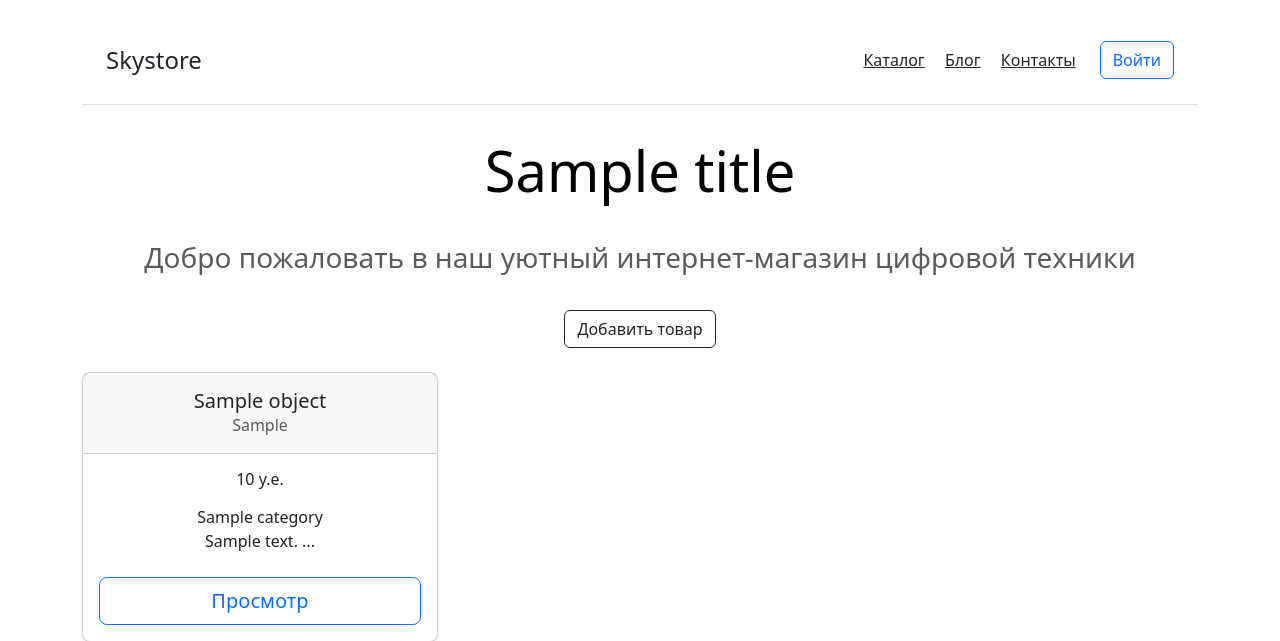
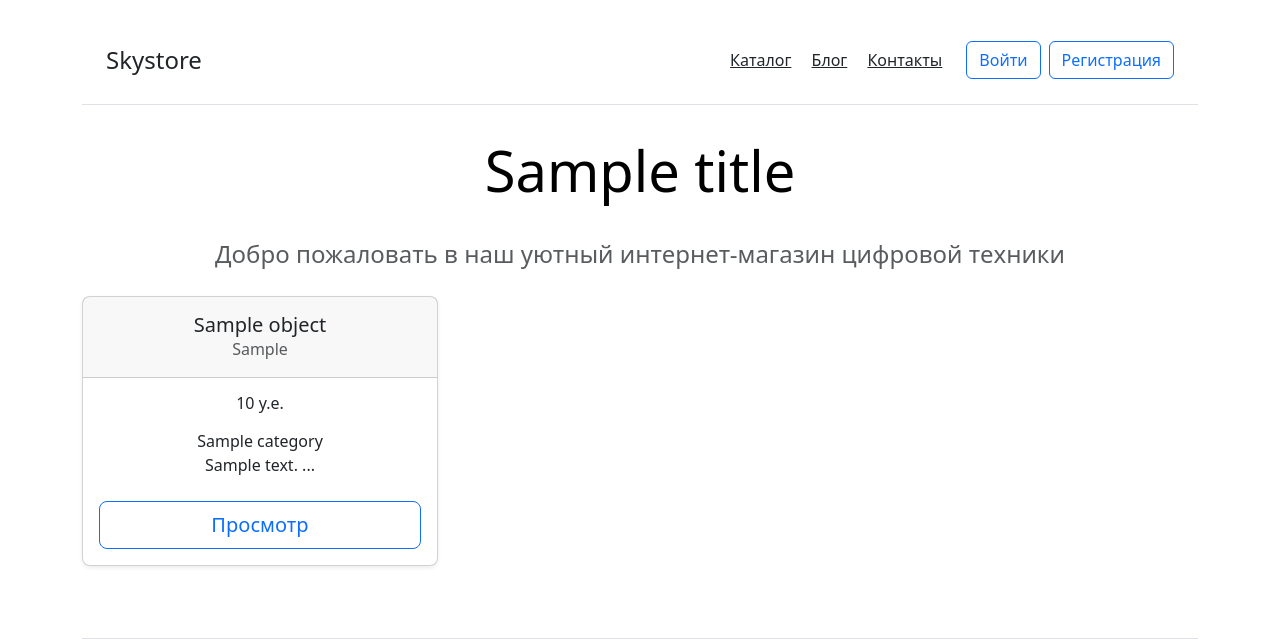
Before and after one commit to ialar/skystore_19_2, a Django app: template catalog/templates/catalog/product_list.html in a window 1280 px wide. Shown: the top 641 px of the page. Run offline with Django 5.2, Linux system fonts and the light colour scheme; the template is opened without the code that fills it: most values are stand-ins (such as "Sample title", 1, 10 or a date in 2020); some libraries are stand-ins or nearby versions.

Commit message:
edit catalog

```diff
--- a/catalog/forms.py
+++ b/catalog/forms.py
@@ -24,7 +24,7 @@ class ProductForm(StyleFormMixin):
 
     class Meta:
         model = Product
-        exclude = ('count_of_views',)
+        exclude = ('count_of_views', 'owner')
 
     def clean_name(self):
         cleaned_data = self.cleaned_data.get('name')
--- a/catalog/models.py
+++ b/catalog/models.py
@@ -24,6 +24,7 @@ class Product(models.Model):
     created_at = models.DateTimeField(auto_now_add=True, verbose_name='Дата создания')
     updated_at = models.DateTimeField(auto_now=True, verbose_name='Дата изменения')
     count_of_views = models.PositiveIntegerField(default=0, verbose_name='Количество просмотров')
+    owner = models.ForeignKey('users.User', on_delete=models.SET_NULL, verbose_name='Пользователь', **NULLABLE)
 
     def __str__(self):
         return f'{self.name} ({self.category}) - {self.price} руб.'
@@ -41,7 +42,7 @@ class Version(models.Model):
     is_active = models.BooleanField(default=False, verbose_name='Active')
 
     def __str__(self):
-        return f'Версия {self.product} - {self.version_name} ({self.version_number})'
+        return f'Версия {self.product} - {self.version_number}/{self.version_name} [{self.is_active}]'
 
     class Meta:
         verbose_name = 'версия'
--- a/catalog/templates/catalog/includes/inc_main_menu.html
+++ b/catalog/templates/catalog/includes/inc_main_menu.html
@@ -7,5 +7,10 @@
             <a class="p-2 text-dark" href="{% url 'catalog:contacts' %}">Контакты</a>
         </div>
     </nav>
-    <a class="btn btn-outline-primary" href="#">Войти</a>
+    {% if user.is_authenticated %}
+    <a class="btn btn-outline-primary" href="{% url 'users:logout' %}">Выйти</a>
+    {% else %}
+    <a class="btn btn-outline-primary me-2" href="{% url 'users:login' %}">Войти</a>
+    <a class="btn btn-outline-primary" href="{% url 'users:register' %}">Регистрация</a>
+    {% endif %}
 </div>
--- a/catalog/templates/catalog/product_list.html
+++ b/catalog/templates/catalog/product_list.html
@@ -1,9 +1,11 @@
 {% extends 'catalog/base.html' %}
 
 {% block content %}
-<p class="fs-3 text-body-secondary text-center mb-2">Добро пожаловать в наш уютный интернет-магазин цифровой техники</p>
+<p class="fs-4 text-body-secondary text-center mb-4">Добро пожаловать в наш уютный интернет-магазин цифровой техники</p>
 <div class="text-center">
+    {% if user.is_authenticated %}
     <a class="btn btn-outline-dark m-4" href="{% url 'catalog:product_create' %}">Добавить товар</a>
+    {% endif %}
 </div>
 <div class="row row-cols-1 row-cols-md-3 mb-3 text-center">
     {% for object in object_list %}
```
Also changed, not shown: catalog/views.py (+12 -4 lines).
